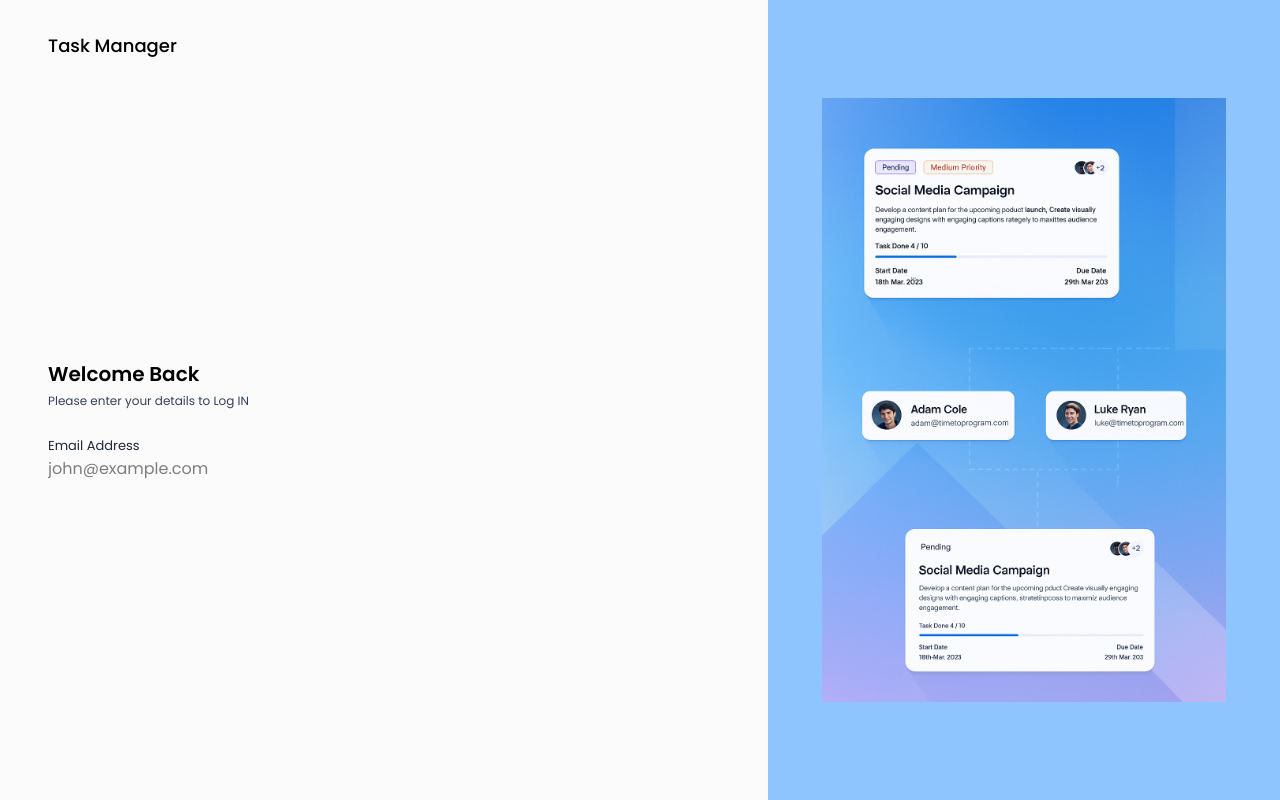
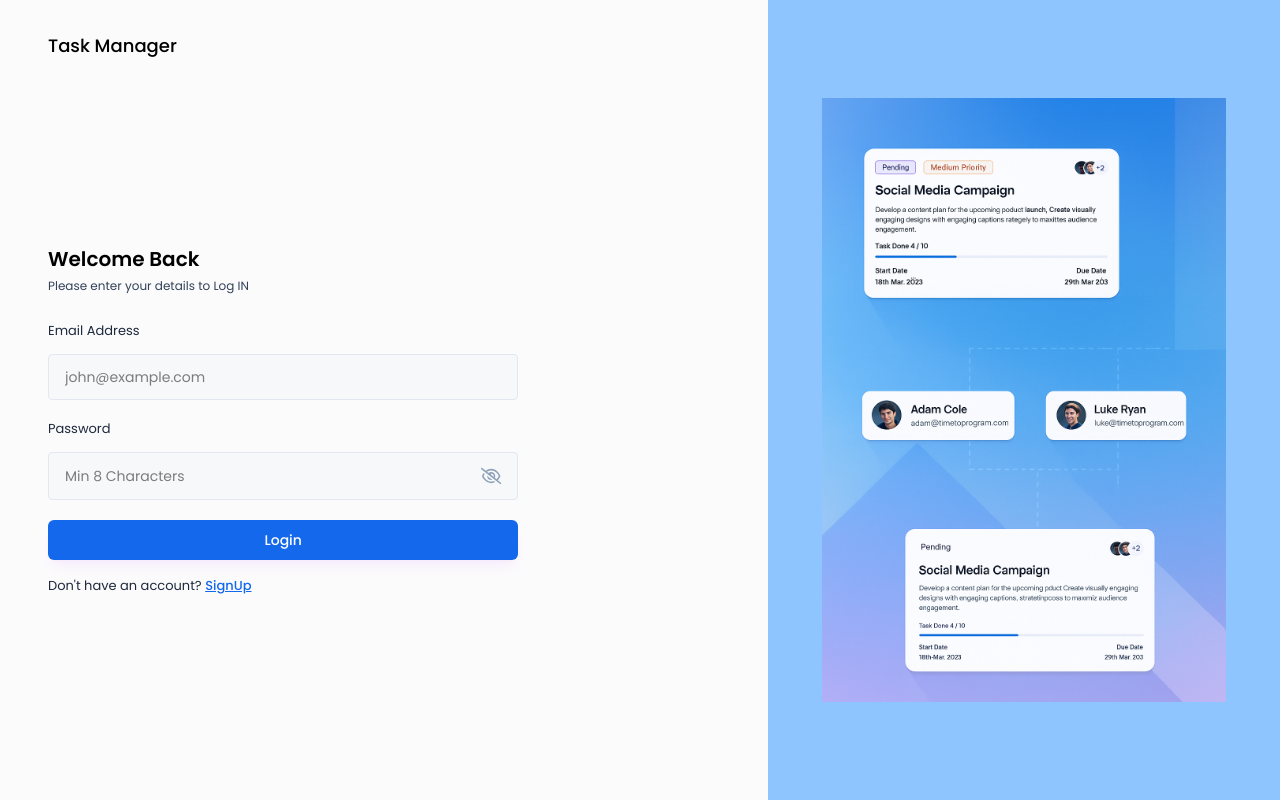
Before and after one commit to SumitGarg11/Dozi, a React (Vite) app in the folder frontend/: page /login in a window 1280 px wide. Built offline with nearby package versions, Linux system fonts and the light colour scheme.

Commit message:
feat(auth): complete login page with input fields, validation, and password toggle

```diff
--- a/frontend/src/components/Inputs/Input.jsx
+++ b/frontend/src/components/Inputs/Input.jsx
@@ -1,19 +1,40 @@
-import React from "react";
-
+import React, { useState } from "react";
+import { FaRegEye, FaRegEyeSlash } from "react-icons/fa6";
 function Input({ value, onChange, label, placeholder, type }) {
+  const [showPassword, setShowPassword] = useState(false);
+  const toggleShowPassword = () => {
+    setShowPassword(!showPassword);
+  };
   return (
     <div>
       <label className="text-[13px] text-slate-800 ">{label}</label>
       <div className="input-box">
         <input
           type={
-            type == "password" ? (showPassword ? "text" : "password") : type
+            type === "password" ? (showPassword ? "text" : "password") : type
           }
           placeholder={placeholder}
-          className="w-full bg-transparent outline-none "
+          className="w-full bg-transparent outline-none"
           value={value}
           onChange={(e) => onChange(e)}
         />
+        {type == "password" && (
+          <>
+            {showPassword ? (
+              <FaRegEye
+                size={22}
+                className="text-primary cursor-pointer"
+                onClick={() => toggleShowPassword()}
+              />
+            ) : (
+              <FaRegEyeSlash
+                size={22}
+                className="text-slate-400"
+                onClick={() => toggleShowPassword()}
+              />
+            )}
+          </>
+        )}
       </div>
     </div>
   );
--- a/frontend/src/index.css
+++ b/frontend/src/index.css
@@ -14,3 +14,9 @@ body{
     background-color: #fcfbfc;
     overflow-x: hidden;
 }
+.input-box{
+    @apply w-full flex justify-between gap-3 text-sm text-black bg-slate-100/50 rounded px-4 py-3 mb-4 mt-3 border border-slate-200 outline-none;
+}
+.btn-primary{
+    @apply w-full text-sm font-medium text-white bg-primary shadow-lg shadow-purple-600/5 p-[10px] rounded-md my-1 hover:bg-blue-600/15 hover:text-blue-600  cursor-pointer;
+}
--- a/frontend/src/pages/Auth/Login.jsx
+++ b/frontend/src/pages/Auth/Login.jsx
@@ -1,7 +1,8 @@
 import React, { useState } from "react";
 import AuthLayout from "../../components/layouts/AuthLayout";
-import { useNavigate } from "react-router-dom";
+import { Link, useNavigate } from "react-router-dom";
 import Input from "../../components/Inputs/Input";
+import { validateEmail } from "../../utils/helper";
 function Login() {
   const [email, setEmail] = useState("");
   const [password, setPassword] = useState("");
@@ -10,6 +11,15 @@ function Login() {
   const navigate = useNavigate();
   const handleLogin = async (e) => {
     e.preventDefault();
+    if (!validateEmail(email)) {
+      setError("Please enter a valid email address. ");
+      return;
+    }
+    if (!password) {
+      setError("Please enter the password");
+      return;
+    }
+    setError("");
   };
   return (
     <AuthLayout>
@@ -19,8 +29,32 @@ function Login() {
           Please enter your details to Log IN
         </p>
         <form onSubmit={handleLogin}>
-          <Input value={email} onChange={({target}) => setEmail(target.email)} label="Email Address" placeholder="john@example.com" type="text" />
-
+          <Input
+            value={email}
+            onChange={({ target }) => setEmail(target.value)}
+            label="Email Address"
+            placeholder="john@example.com"
+            type="text"
+          />
+          <Input
+            value={password}
+            onChange={({ target }) => setPassword(target.value)}
+            label="Password"
+            placeholder="Min 8 Characters"
+            type="password"
+          />
+          {error && <p className="text-red-500 text-xs pb-2.5"> {error} </p>}
+          <button type="submit" className="btn-primary">
+            {" "}
+            Login{" "}
+          </button>
+          <p className="text-[13px] text-slate-800 mt-3 ">
+            Don't have an account?{" "}
+            <Link className="font-medium text-primary underline " to="/signup">
+              {" "}
+              SignUp{" "}
+            </Link>
+          </p>
         </form>
       </div>
     </AuthLayout>
--- a/frontend/src/utils/helper.js
+++ b/frontend/src/utils/helper.js
@@ -0,0 +1,4 @@
+export const validateEmail = (email) => {
+  const regex = /^[^\s@]+@[^\s@]+\.[^\s@]+$/;
+  return regex.test(email);
+};
--- /dev/null
+++ b/package.json
@@ -0,0 +1,5 @@
+{
+  "dependencies": {
+    "react-icons": "^5.5.0"
+  }
+}
```
Also changed, not shown: 1 other file (tests, documents, lock files or other folders).
